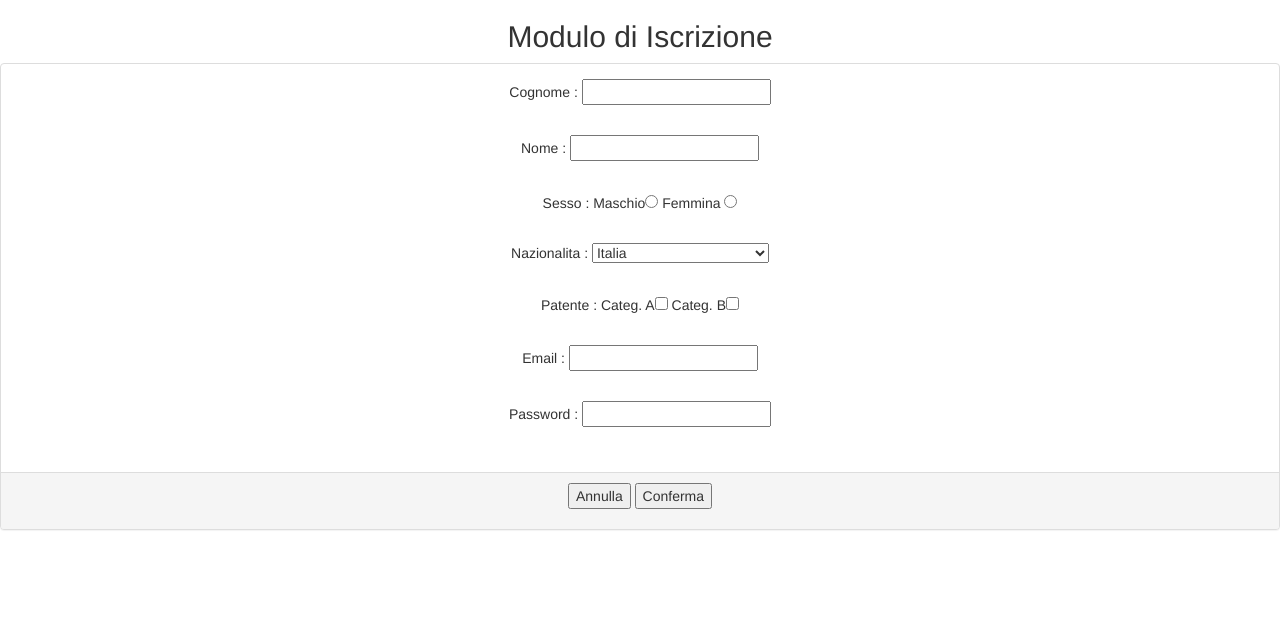
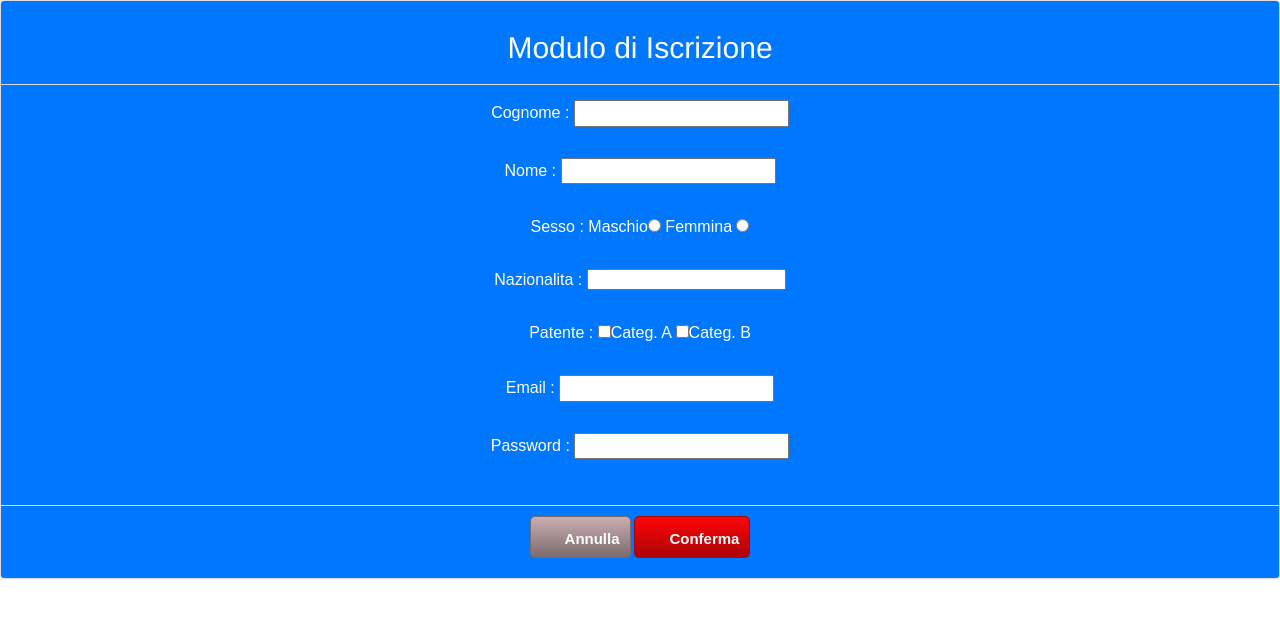
Before and after one commit to tar98/Signup, a PHP site: page / in a window 1280 px wide. Shown: the top 618 px of the page. Run offline with PHP 8.4, Linux system fonts and the light colour scheme.

Commit message:
version 0.11.2

```diff
--- a/index.php
+++ b/index.php
@@ -5,33 +5,38 @@
       <meta name="viewport" content="width=device-width, initial-scale=1">
       <link rel="stylesheet" href="https://maxcdn.bootstrapcdn.com/bootstrap/3.3.7/css/bootstrap.min.css">
       <script src="https://ajax.googleapis.com/ajax/libs/jquery/3.3.1/jquery.min.js"></script>
-    <script src="https://maxcdn.bootstrapcdn.com/bootstrap/3.3.7/js/bootstrap.min.js"></script>
+      <script src="https://maxcdn.bootstrapcdn.com/bootstrap/3.3.7/js/bootstrap.min.js"></script>
+      <link rel="stylesheet" type="text/css" href="style.css"/>
   </head>
   <body>
     <form id = "sign-in">
-      <h2><center>Modulo di Iscrizione</center></h2>
         <div class="panel panel-default">
+         <div class = "panel-heading">
+            <center>
+              <h2><center>Modulo di Iscrizione</center></h2>
+            </center>
+         </div>
          <div class="panel-body">
           <center>
-            <p>Cognome : <input type = "text" name = "cognome"></p><br>
-            <p>Nome : <input type = "text" name = "nome"></p><br>
-            <p>Sesso : Maschio<input type = "Radio" name = "gender" value = "M"> Femmina <input type = "Radio" name = "gender" value = "F"></p><br>
+            <p>Cognome : <input type = "text" name = "cognome"/></p><br>
+            <p>Nome : <input type = "text" name = "nome"/></p><br>
+            <p>Sesso : Maschio<input type = "Radio" name = "gender" value = "M"/> Femmina <input type = "Radio" name = "gender" value = "F"/></p><br>
             <p>Nazionalita : <select id = "combobox" name = "COMBO">
                               <option name = "IT" value = "Italia">Italia</option>
                               <option name = "EN" value = "UK">United Kingdom</option>
                               <option name = "USA" value = "USA">United States of America</option>
                               <option name = "FRA" value = "France">France</option>
                              </select></p><br>
-            <p>Patente : Categ. A<input type = "checkbox" name = "Patente"> Categ. B<input type = "checkbox" name = "Patente"></p><br>
-            <p>Email : <input type = "text" name = "e-mail"></p><br>
-            <p>Password : <input type = "text" name = "password"></p><br>
+            <p>Patente : <input type = "checkbox" name = "Patente"/>Categ. A <input type = "checkbox" name = "Patente"/>Categ. B </p><br>
+            <p>Email : <input type = "text" name = "e-mail"/></p><br>
+            <p>Password : <input type = "text" name = "password"/></p><br>
           </center>
          </div>
          <div class = "panel-footer">
            <center>
               <p>
-                <input id = "cancel" type = "submit" name = "cancel" value = "Annulla">
-                <input id = "confirm" type = "submit" name = "confirm" value = "Conferma">
+                <button id = "cancel" type = "submit" name = "cancel" value = "Annulla">Annulla</button>
+                <button id = "confirm" type = "submit" name = "confirm" value = "Conferma">Conferma</button>
               </p>
            </center>
          </div>
--- a/style.css
+++ b/style.css
@@ -0,0 +1,117 @@
+.panel-default > .panel-heading
+{
+  background-image: none;
+  background: #0077ff;
+  color:#FFFFFF;
+}
+
+.panel-default > .panel-body
+{
+  background-image: none;
+  background: #0077ff;
+  color:#FFFFFF;
+  font-family:Corbel, sans-serif;
+  font-size:16px;
+  font-weight:none;
+  text-decoration:none;
+  text-transform:capitalize;
+  line-height:1.3em;
+}
+
+.panel-default > .panel-footer
+{
+  background-image: none;
+  background: #0077ff;
+  color:#FFFFFF;
+}
+
+#cancel {
+    display: inline-block;
+    text-align: center;
+    vertical-align: middle;
+    padding: 10px 10px;
+    border: 1px solid #7c6b6d;
+    border-radius: 5px;
+    background: #caaeb1;
+    background: -webkit-gradient(linear, left top, left bottom, from(#caaeb1), to(#7c6b6d));
+    background: -moz-linear-gradient(top, #caaeb1, #7c6b6d);
+    background: linear-gradient(to bottom, #caaeb1, #7c6b6d);
+    font: normal normal bold 15px arial;
+    color: #ffffff;
+    text-decoration: none;
+}
+#cancel:hover,
+#cancel:focus {
+    border: 1px solid #9b8688;
+    background: #f2d1d4;
+    background: -webkit-gradient(linear, left top, left bottom, from(#f2d1d4), to(#958083));
+    background: -moz-linear-gradient(top, #f2d1d4, #958083);
+    background: linear-gradient(to bottom, #f2d1d4, #958083);
+    color: #ffffff;
+    text-decoration: none;
+}
+#cancel:active {
+    background: #7c6b6d;
+    background: -webkit-gradient(linear, left top, left bottom, from(#7c6b6d), to(#7c6b6d));
+    background: -moz-linear-gradient(top, #7c6b6d, #7c6b6d);
+    background: linear-gradient(to bottom, #7c6b6d, #7c6b6d);
+}
+#cancel:before{
+    content:  "\0000a0";
+    display: inline-block;
+    height: 24px;
+    width: 24px;
+    line-height: 24px;
+    margin: 0 4px -6px -4px;
+    position: relative;
+    top: 0px;
+    left: 0px;
+    background-image: url("http://sing-tarchigiacomo2310374182.codeanyapp.com/image/correct-symbol.png") left center;
+    background-size: 100% 100%;
+}
+
+#confirm {
+    display: inline-block;
+    text-align: center;
+    vertical-align: middle;
+    padding: 10px 10px;
+    border: 1px solid #aa0305;
+    border-radius: 5px;
+    background: #ff060a;
+    background: -webkit-gradient(linear, left top, left bottom, from(#ff060a), to(#aa0305));
+    background: -moz-linear-gradient(top, #ff060a, #aa0305);
+    background: linear-gradient(to bottom, #ff060a, #aa0305);
+    font: normal normal bold 15px arial;
+    color: #ffffff;
+    text-decoration: none;
+}
+#confirm:hover,
+#confirm:focus {
+    border: 1px solid #c80406;
+    background: #ff070c;
+    background: -webkit-gradient(linear, left top, left bottom, from(#ff070c), to(#cc0406));
+    background: -moz-linear-gradient(top, #ff070c, #cc0406);
+    background: linear-gradient(to bottom, #ff070c, #cc0406);
+    color: #ffffff;
+    text-decoration: none;
+}
+#confirm:active {
+    background: #aa0305;
+    background: -webkit-gradient(linear, left top, left bottom, from(#aa0305), to(#aa0305));
+    background: -moz-linear-gradient(top, #aa0305, #aa0305);
+    background: linear-gradient(to bottom, #aa0305, #aa0305);
+}
+#confirm:before{
+    content:  "\0000a0";
+    display: inline-block;
+    height: 24px;
+    width: 24px;
+    line-height: 24px;
+    margin: 0 4px -6px -4px;
+    position: relative;
+    top: 0px;
+    left: 0px;
+    background-image: url("http://sing-tarchigiacomo2310374182.codeanyapp.com/image/correct-symbol.png") left center transparent;
+    background-repeat: no-repeat;
+    background-size: 100% 100%;
+}
```
